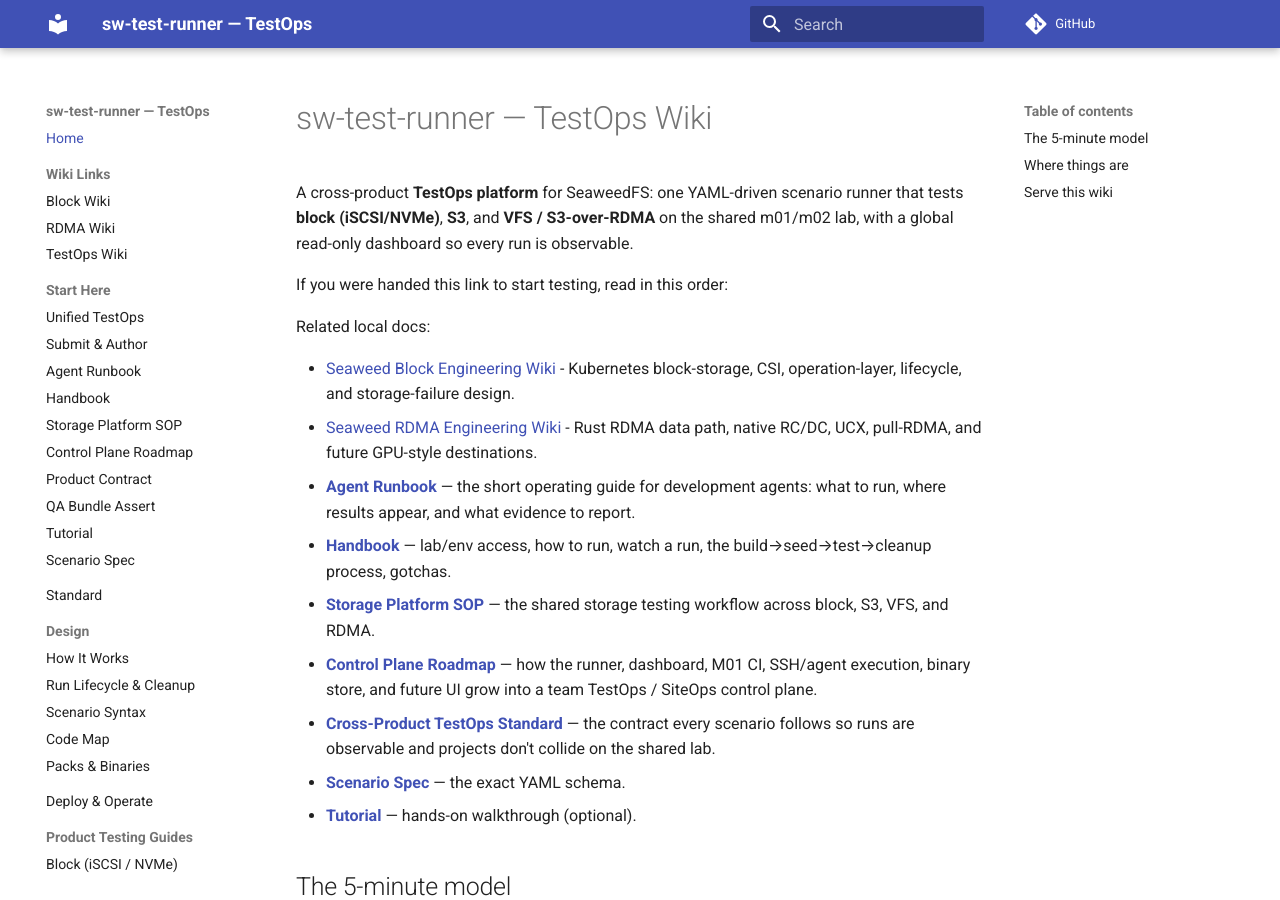
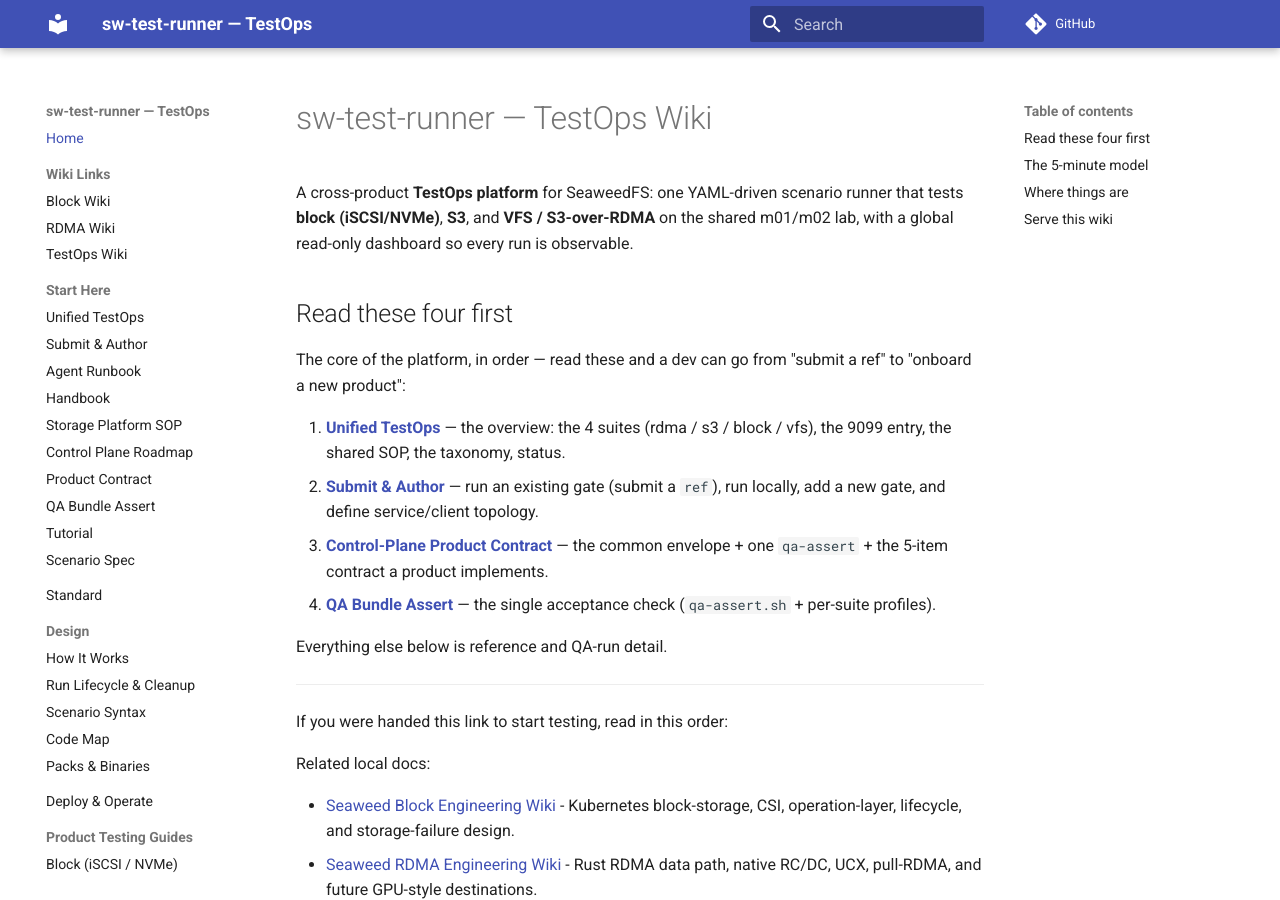
Before and after one commit to pingqiu/sw-test-runner, an MkDocs documentation site: the page built from docs/wiki/index.md, in a window 1280 px wide and 900 px high. Built offline with MkDocs 1.6.1 and Material for MkDocs 9.7.7, drawn with Linux system fonts in a browser that asks for light colours; comment, search, counter and statistics services are not loaded.

Commit message:
docs: wiki home leads with the 4 core docs + reading order
Co-Authored-By: Claude Opus 4.8 (1M context) <noreply@anthropic.com>

```diff
--- a/docs/wiki/index.md
+++ b/docs/wiki/index.md
@@ -4,6 +4,24 @@ A cross-product **TestOps platform** for SeaweedFS: one YAML-driven scenario
 runner that tests **block (iSCSI/NVMe)**, **S3**, and **VFS / S3-over-RDMA** on
 the shared m01/m02 lab, with a global read-only dashboard so every run is
 observable.
+
+## Read these four first
+
+The core of the platform, in order — read these and a dev can go from "submit a
+ref" to "onboard a new product":
+
+1. **[Unified TestOps](unified-testops.md)** — the overview: the 4 suites
+   (rdma / s3 / block / vfs), the 9099 entry, the shared SOP, the taxonomy, status.
+2. **[Submit & Author](submitting.md)** — run an existing gate (submit a `ref`),
+   run locally, add a new gate, and define service/client topology.
+3. **[Control-Plane Product Contract](../control-plane-product-contract.md)** — the
+   common envelope + one `qa-assert` + the 5-item contract a product implements.
+4. **[QA Bundle Assert](../qa-bundle-assert.md)** — the single acceptance check
+   (`qa-assert.sh` + per-suite profiles).
+
+Everything else below is reference and QA-run detail.
+
+---
 
 If you were handed this link to start testing, read in this order:
 
```
